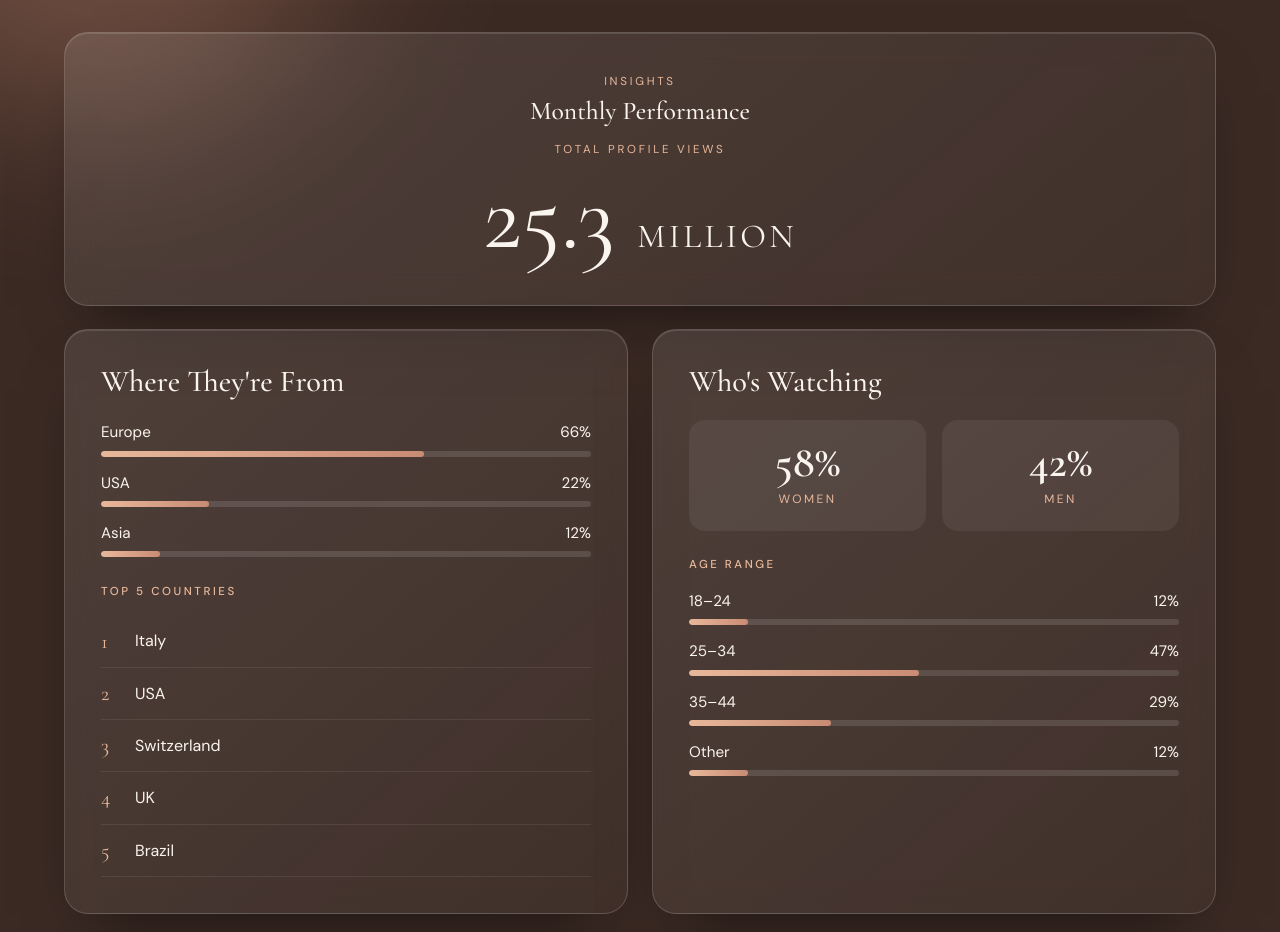
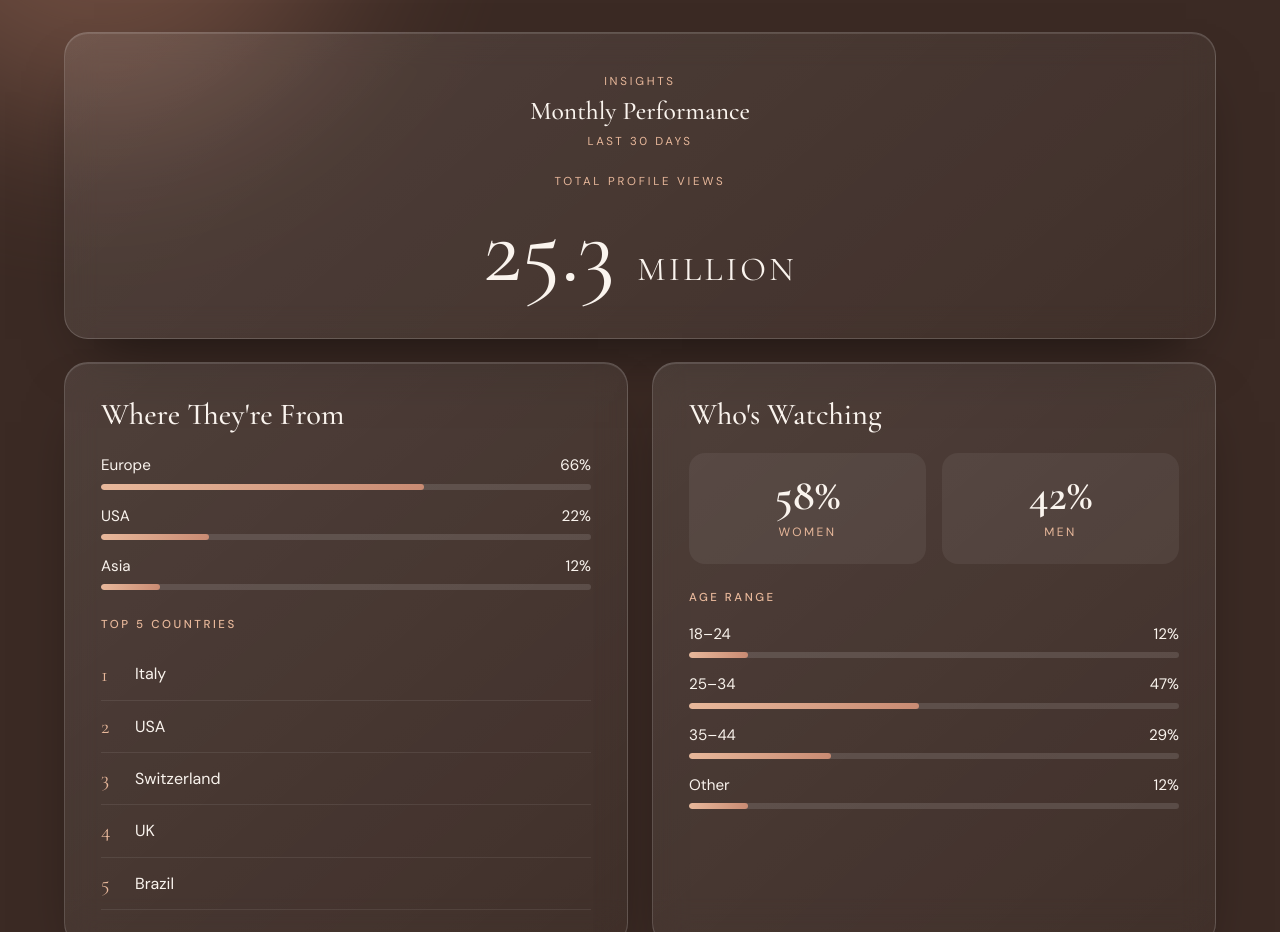
Before and after one commit to zeeverse-dev/audrey-martin-site, a plain HTML site: page index.html in a window 1280 px wide. Shown: the part 2080-3012 px from the top of the page. Drawn offline with nearby package versions, Linux system fonts and the light colour scheme.

Commit message:
Add reporting period beneath performance heading
Co-authored-by: Copilot <223556219+Copilot@users.noreply.github.com>

```diff
--- a/index.html
+++ b/index.html
@@ -84,6 +84,7 @@ nav .wrap{display:flex;align-items:center;justify-content:space-between}
 .big-card{background:rgba(255,255,255,.05);border:1px solid rgba(255,255,255,.12);border-radius:24px;padding:40px;text-align:center;margin-bottom:24px}
 .big-card .label{font-size:.72rem;letter-spacing:.24em;text-transform:uppercase;color:var(--peach)}
 .big-card h3{font-size:1.6rem;margin:.4rem 0 1rem}
+.big-card .period{margin:-.5rem 0 1.4rem;font-size:.72rem;letter-spacing:.22em;text-transform:uppercase;color:var(--peach)}
 .big-card .num{font-family:var(--serif);font-size:clamp(3.4rem,8vw,6rem);line-height:1}
 .big-card .num small{font-size:.35em;letter-spacing:.1em}
 .aud-grid{display:grid;grid-template-columns:1fr 1fr;gap:24px;margin-bottom:24px}
@@ -291,6 +292,7 @@ nav.scrolled{background:rgba(250,244,238,.55)!important;backdrop-filter:blur(20p
     <div class="big-card glass-d tilt rv">
       <div class="label">Insights</div>
       <h3>Monthly Performance</h3>
+      <div class="period">Last 30 Days</div>
       <div class="label" style="margin-bottom:.6rem">Total Profile Views</div>
       <div class="num"><span data-count="25.3" data-dec="1">0</span> <small>MILLION</small></div>
     </div>
```
